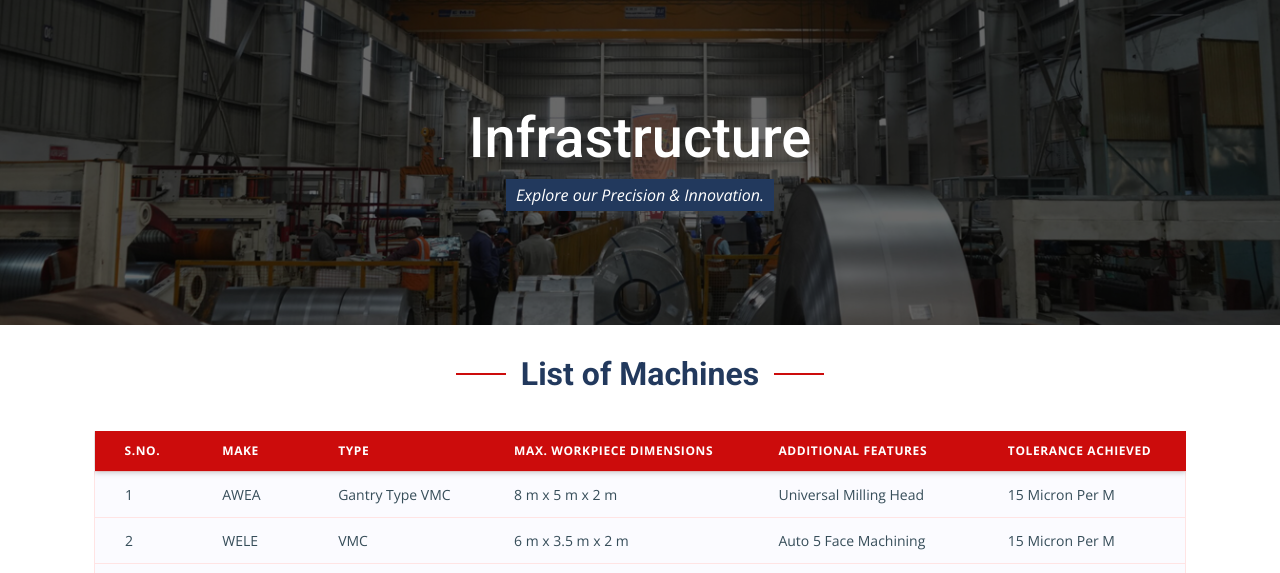
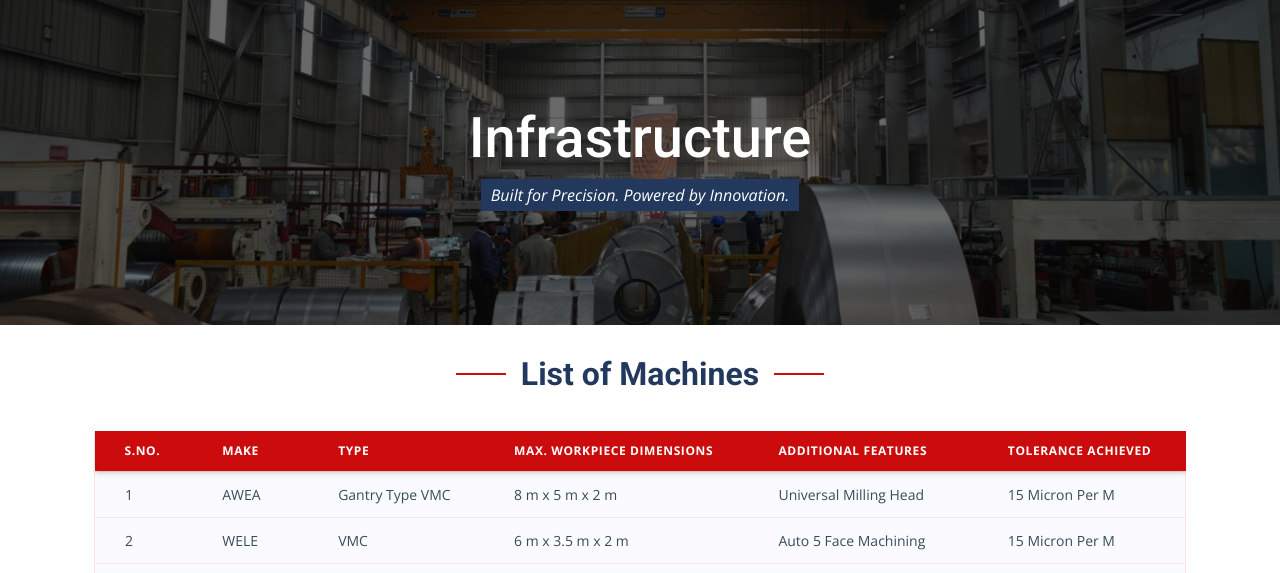
Before and after one commit to preetirwt/inderent, a plain HTML site: page infra.html in a window 1280 px wide. Shown: the part 95-668 px from the top of the page. Drawn offline with nearby package versions, Linux system fonts and the light colour scheme.

Commit message:
Add files via upload

```diff
--- a/infra.html
+++ b/infra.html
@@ -74,7 +74,7 @@
     <div class="page-title dark-background" style="background-image: url(assets/img/infra-bg.jpg);">
       <div class="container position-relative">
         <h1>Infrastructure</h1>
-		<p><i class="service-head">Explore our Precision &amp; Innovation.</i></p>
+		<p><i class="service-head">Built for Precision. Powered by Innovation.</i></p>
 
       </div>
     </div><!-- End Page Title -->
```
